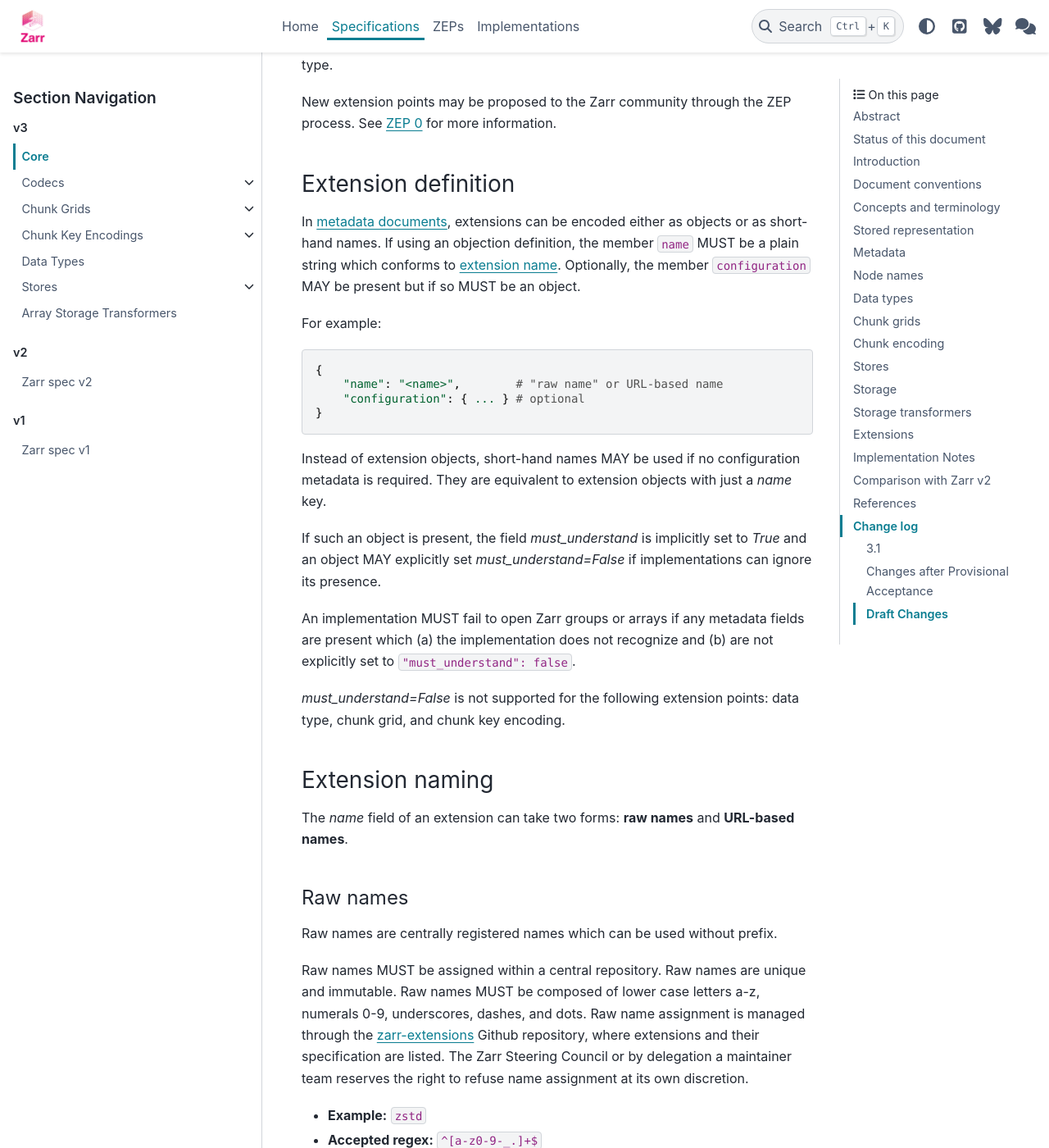
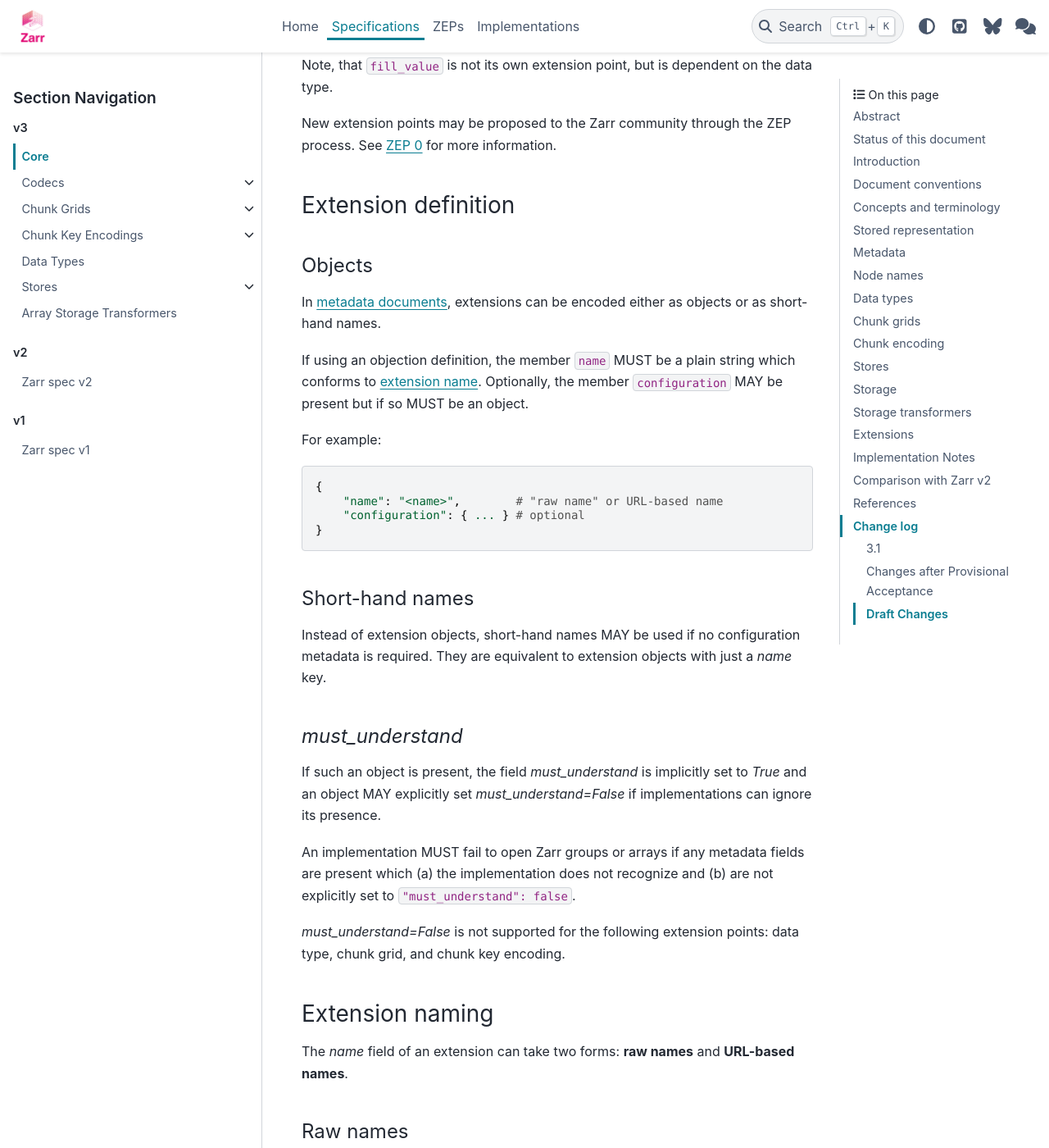
Before and after one commit to zarr-developers/zarr-specs, a Sphinx documentation site: the page built from docs/v3/core/index.rst, in a window 1280 px wide and 1400 px high, scrolled down 33914 px. Shown: the whole window at 82% size. Built offline with Sphinx 7.4.7 and the PyData theme 0.15.4, drawn with Linux system fonts in a browser that asks for light colours; some of the changed text lies outside the part shown.

Commit message:
Make must_understand a section

```diff
--- a/docs/v3/core/index.rst
+++ b/docs/v3/core/index.rst
@@ -783,6 +783,7 @@ The group metadata object must not contain any other names. Those are reserved
 for future versions of this specification. An implementation must fail to open
 zarr hierarchies or groups with unknown metadata fields, with the exception of
 objects with a ``"must_understand": false`` key-value pair.
+See :ref:`extension-definition-must-understand` for more information.
 
 
 Node names
@@ -1496,8 +1497,15 @@ process. See `ZEP 0 <https://zarr.dev/zeps/active/ZEP0000.html>`_ for more infor
 Extension definition
 --------------------
 
+.. _extension-definition-object:
+
+Objects
+^^^^^^^
+
 In `metadata documents`_, extensions can be encoded either as objects or as
-short-hand names. If using an objection definition, the member ``name``
+short-hand names.
+
+If using an objection definition, the member ``name``
 MUST be a plain string which conforms to :ref:`extension name <extension-naming>`.
 Optionally, the member ``configuration`` MAY be present but if so MUST be
 an object.
@@ -1509,9 +1517,19 @@ For example::
         "configuration": { ... } # optional
     }
 
+.. _extension-definition-short-hand-name:
+
+Short-hand names
+^^^^^^^^^^^^^^^^
+
 Instead of extension objects, short-hand names MAY be used if no
 configuration metadata is required. They are equivalent to extension
 objects with just a `name` key.
+
+.. _extension-definition-must-understand:
+
+`must_understand`
+^^^^^^^^^^^^^^^^^
 
 If such an object is present, the field `must_understand` is implicitly set to
 `True` and an object MAY explicitly set `must_understand=False` if
```
